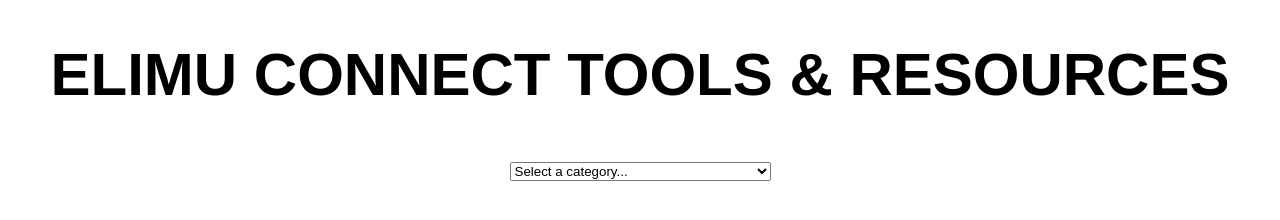
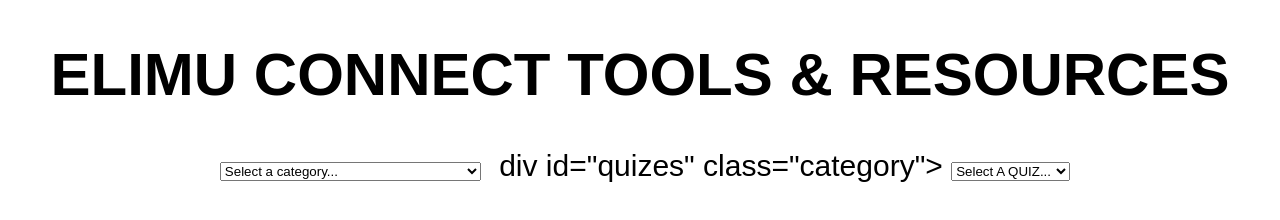
Before and after one commit to elimuconnect/ELIMU-CONNECT-, a plain HTML site: page tools.html in a window 1280 px wide. Drawn offline with Linux system fonts and the light colour scheme.

Commit message:
Update tools.html

```diff
--- a/tools.html
+++ b/tools.html
@@ -26,6 +26,7 @@
     <select id="mainDropdown" class="dropdown" onchange="showCategory()">
         <option value="">Select a category...</option>
         <option value="resources">Past papers,videos lessons, and ebooks</option>
+        <option value="quizes"QUIZES</option>
         <option value="math">Mathematics Tools</option>
         <option value="chemistry">Chemistry Tools </option>
         <option value="biology">Biology Tools</option>
@@ -51,6 +52,13 @@
         </select>
     </div>
 
+    div id="quizes" class="category">
+        <select onchange="openLink(this)">
+            <option value="">Select A QUIZ...</option>
+            <option value="https://elimuconnect.github.io/ELIMU-CONNECT-/quizes">ALL QUIZES</option>
+
+        </select>
+    </div>
 
 
     <div id="chemistry" class="category">
```
